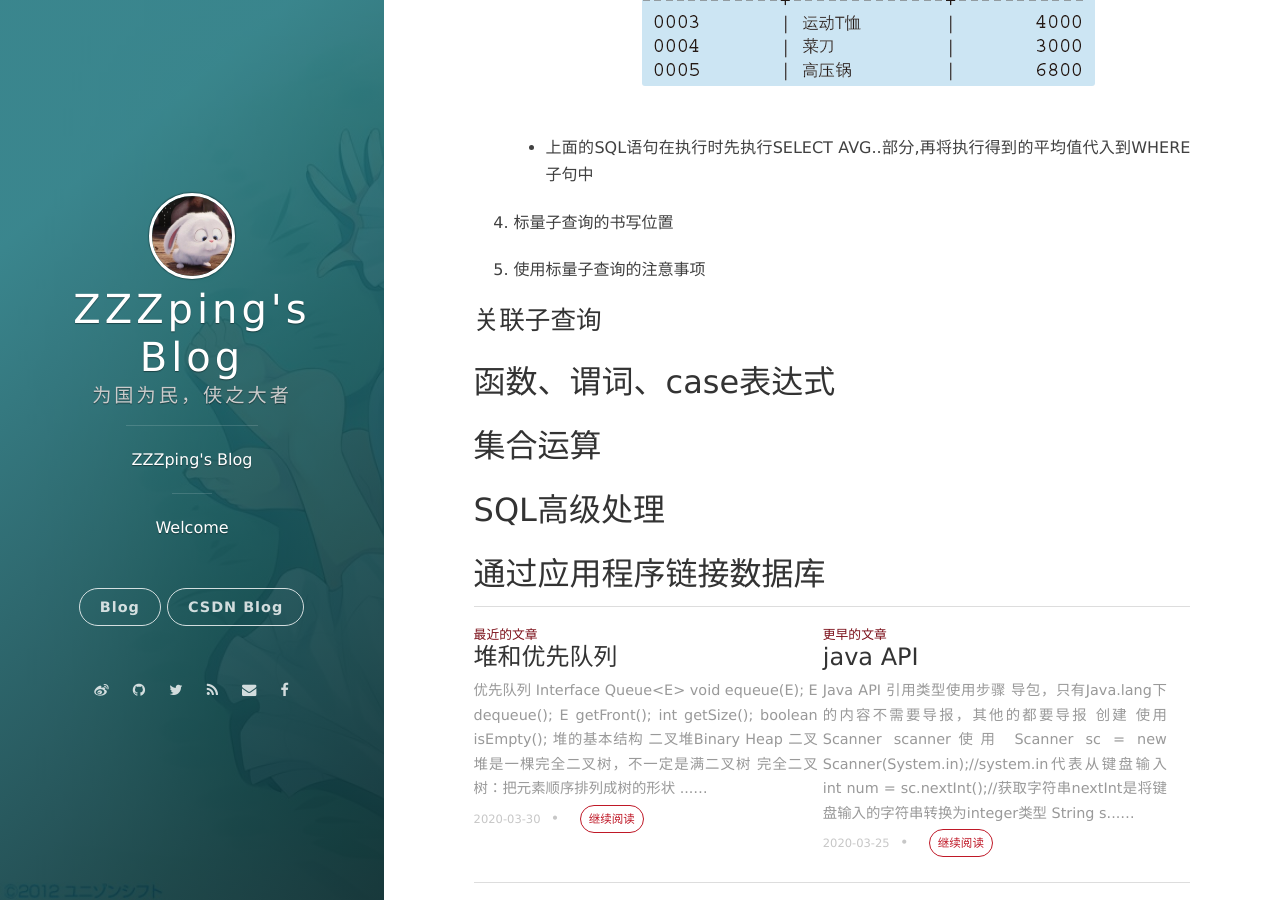
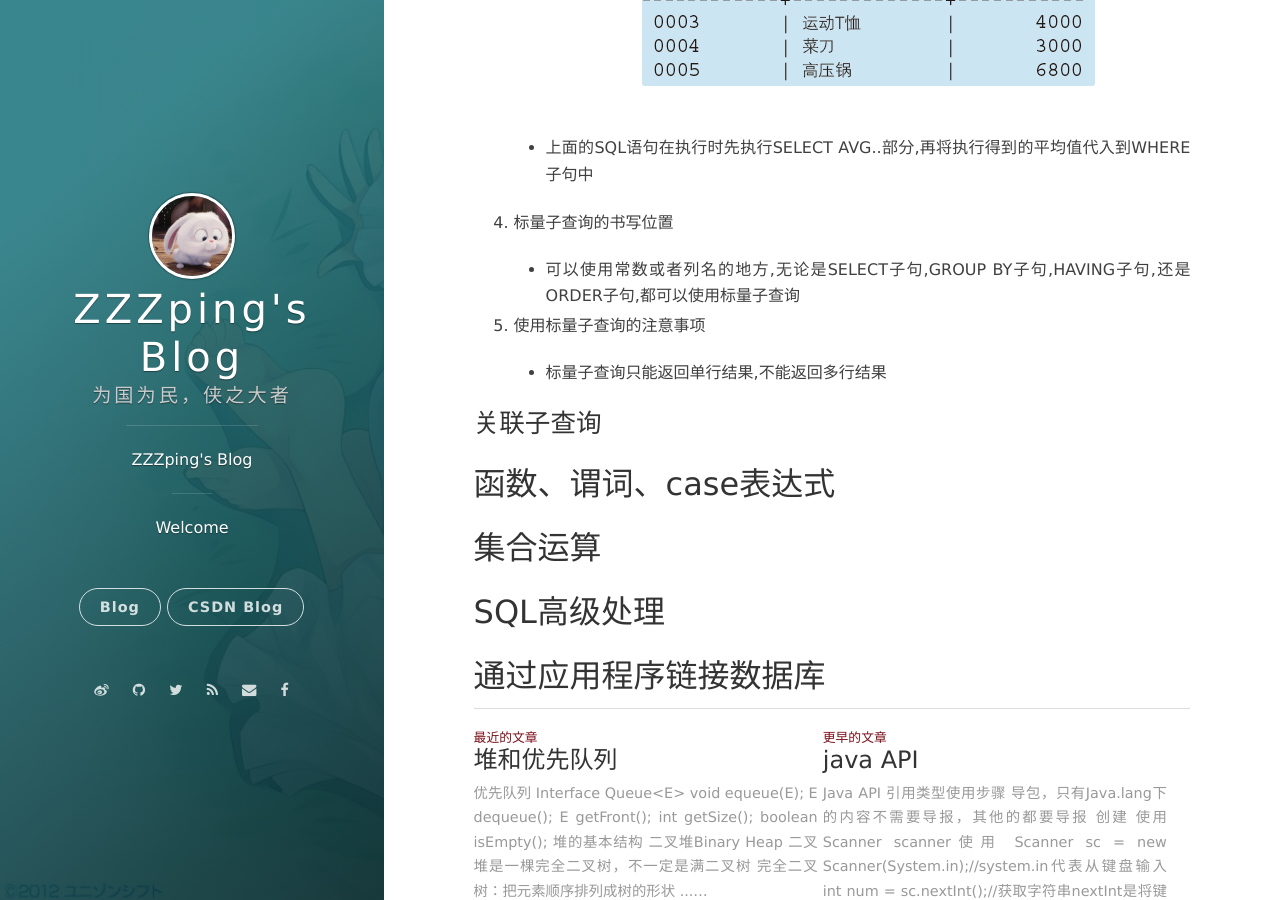
Before and after one commit to ZZZping/ZZZping.github.io, a Jekyll site: the page built from _posts/2020-03-30-SQL笔记.md, in a window 1280 px wide and 900 px high, scrolled down 8186 px. Built offline with Jekyll 4.4.1, drawn with Linux system fonts in a browser that asks for light colours; nearby versions of some CDN libraries; comment, search, counter and statistics services are not loaded.

Commit message:
标量子查询的是写位置和注意事项

```diff
--- a/_posts/2020-03-30-SQL笔记.md
+++ b/_posts/2020-03-30-SQL笔记.md
@@ -319,7 +319,11 @@ date: 2020-03-30 08:28:24.000000000 +09:00
 
    4. 标量子查询的书写位置
 
+      + 可以使用常数或者列名的地方,无论是SELECT子句,GROUP BY子句,HAVING子句,还是ORDER子句,都可以使用标量子查询
+
    5. 使用标量子查询的注意事项
+
+      + 标量子查询只能返回单行结果,不能返回多行结果
 
 ### 关联子查询
 
```
